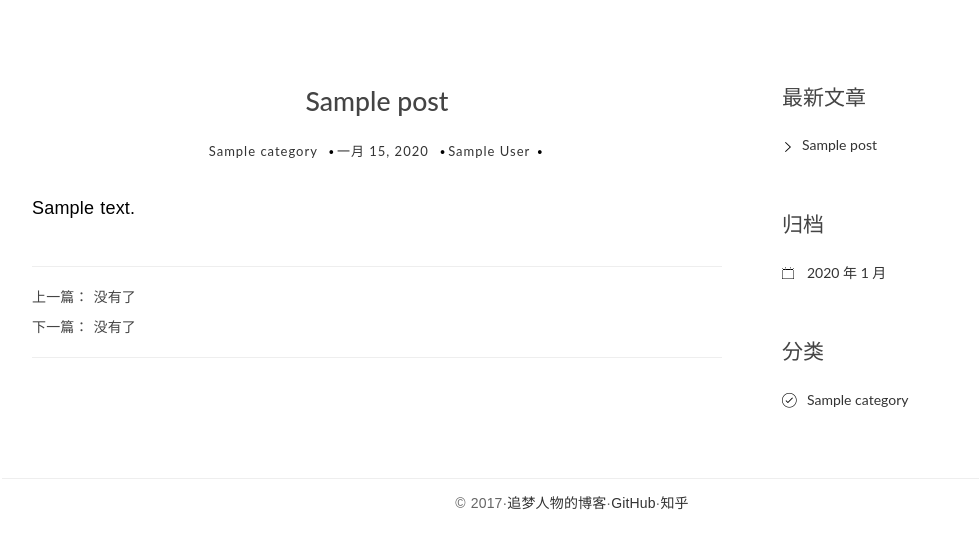
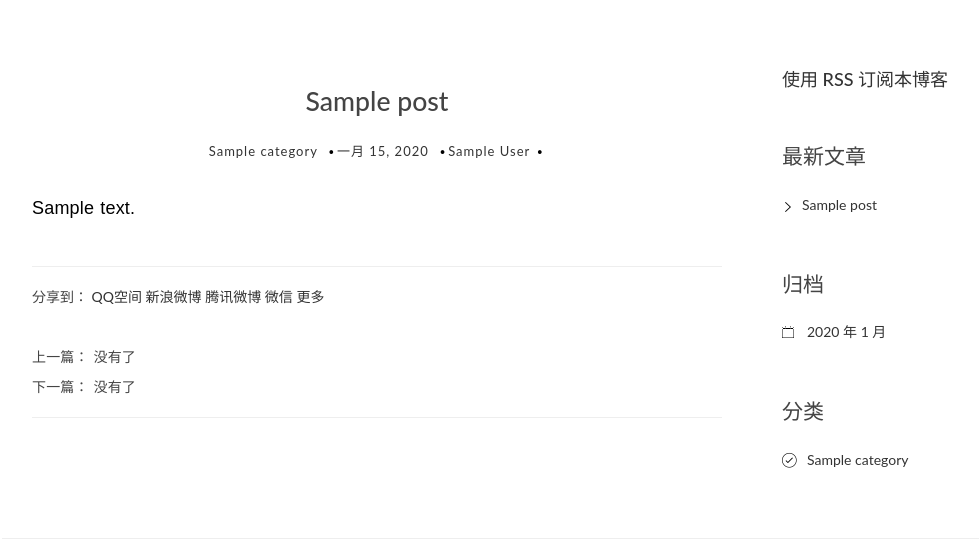
Before and after one commit to Lingreedc/caoxufeng, a Django app: page /post/1/ in a window 1280 px wide. Shown: the part 91-638 px from the top of the page, without its empty margins (68-1047 px from the left). Run offline with Django 3.2, Linux system fonts and the light colour scheme; tables that the repository leaves empty hold one stand-in row (values such as "Sample post"); some libraries are stand-ins or nearby versions.

Commit message:
添加社交分享与 RSS 订阅

```diff
--- a/blog/templatetags/blog_tags.py
+++ b/blog/templatetags/blog_tags.py
@@ -6,7 +6,7 @@ register = template.Library()
 
 
 @register.simple_tag
-def get_recent_posts(num=5):
+def get_recent_posts(num=10):
     return Post.objects.all()[:num]
 
 
--- a/blogproject/urls.py
+++ b/blogproject/urls.py
@@ -19,6 +19,7 @@ from django.contrib import admin
 from django.contrib.sitemaps.views import sitemap
 
 from blog.sitemaps import sitemaps
+from blog.feeds import AllPostsRssFeed
 
 urlpatterns = [
     url(r'^admin/', admin.site.urls),
@@ -26,4 +27,5 @@ urlpatterns = [
     url(r'^sitemap\.xml$', sitemap,
         {'sitemaps': sitemaps},
         name='django.contrib.sitemaps.views.sitemap'),
+    url(r'^all/rss/$', AllPostsRssFeed()),
 ]
--- a/templates/base.html
+++ b/templates/base.html
@@ -92,6 +92,9 @@
             </main>
             {% load blog_tags %}
             <aside class="col-md-4">
+                <div class="widget">
+                    <h4><a href="/all/rss/">使用 RSS 订阅本博客</a></h4>
+                </div>
                 <div class="widget widget-recent-posts">
                     <h3 class="widget-title">最新文章</h3>
                     {% get_recent_posts as recent_post_list %}
--- a/templates/blog/detail.html
+++ b/templates/blog/detail.html
@@ -27,6 +27,23 @@
             {{ post.body|safe }}
         </div>
         <hr>
+        <div class="jiathis_style">
+            <span class="jiathis_txt">分享到：</span>
+            <a class="jiathis_button_qzone">QQ空间</a>
+            <a class="jiathis_button_tsina">新浪微博</a>
+            <a class="jiathis_button_tqq">腾讯微博</a>
+            <a class="jiathis_button_weixin">微信</a>
+            <a href="http://www.jiathis.com/share?uid=2128865"
+               class="jiathis jiathis_txt jiathis_separator jtico jtico_jiathis" target="_blank">更多</a>
+            <a class="jiathis_counter_style"></a>
+        </div>
+        <script type="text/javascript">
+            var jiathis_config = {data_track_clickback: 'true'};
+        </script>
+        <script type="text/javascript" src="http://v3.jiathis.com/code/jia.js?uid=2128865" charset="utf-8"></script>
+        <!-- JiaThis Button END -->
+        <br/>
+        <br/>
         <aside>
             <p>上一篇： {% if previous_post %}
                 <a href="{{ previous_post.get_absolute_url }}">{{ previous_post.title }}</a>{% else %}没有了{% endif %}</p>
```
Also changed, not shown: blog/feeds.py (added, +24 -0 lines).
